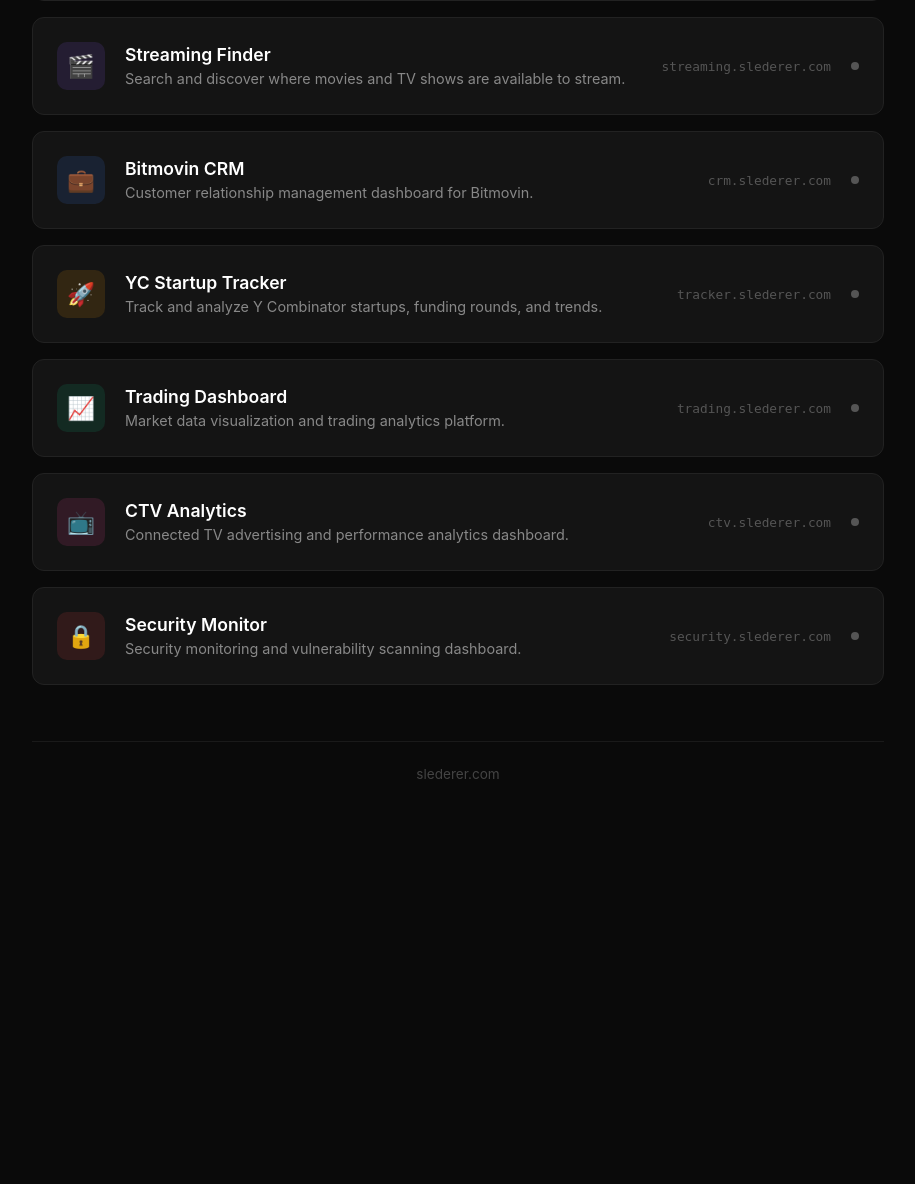
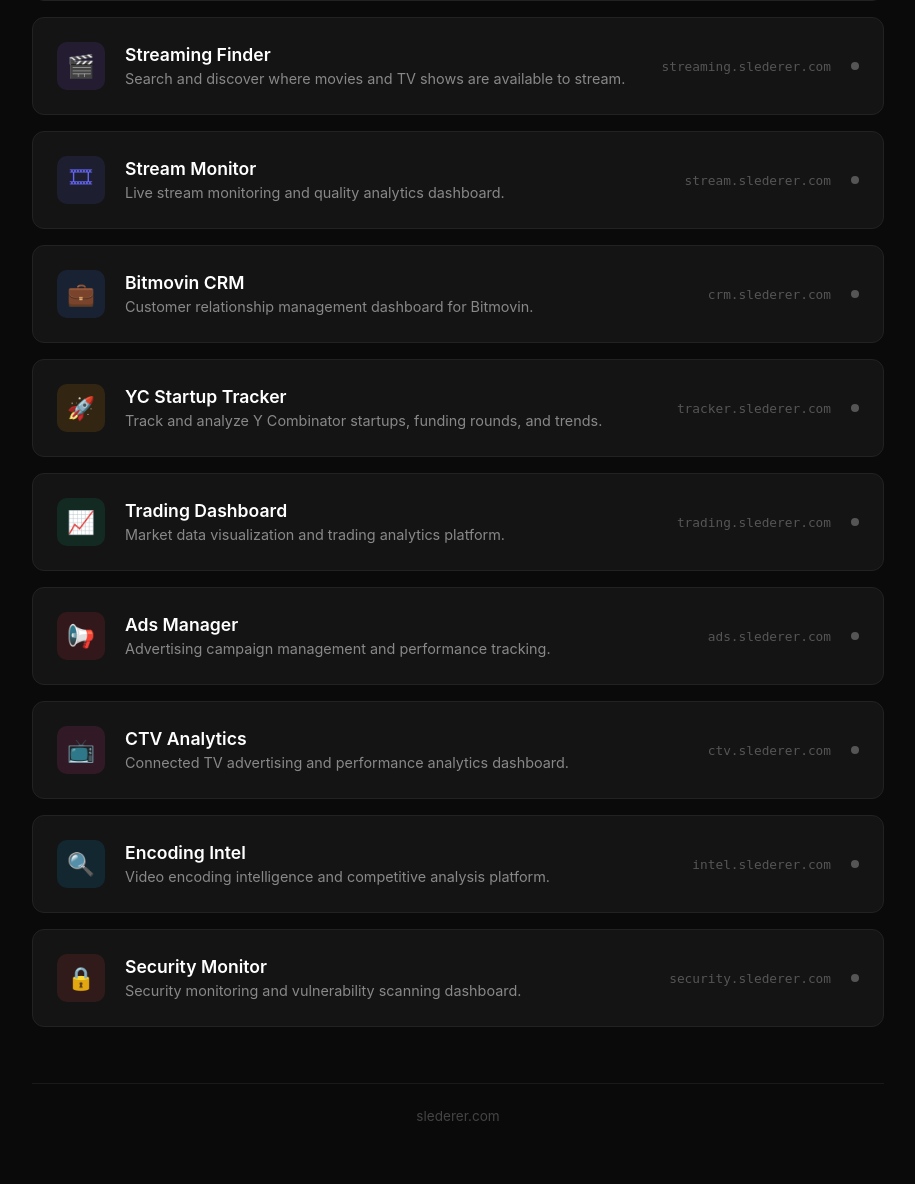
Before and after one commit to slederer/onlycat-tool, a FastAPI app: template templates/homepage.html in a window 1280 px wide. Shown: the part 305-1489 px from the top of the page, without its empty margins (182-1097 px from the left). Before the commit the page ends 1084 px from the top, so only its background shows below. Run offline with FastAPI, Linux system fonts and the light colour scheme; the template is opened without the code that fills it, so the values that code supplies are empty.

Commit message:
Update homepage with all 10 projects
Added: stream, ads, intel subdomains.

Co-Authored-By: Claude Opus 4.6 (1M context) <noreply@anthropic.com>

```diff
--- a/templates/homepage.html
+++ b/templates/homepage.html
@@ -171,7 +171,7 @@
                     <div class="project-desc">Real-time cat activity monitoring, analytics, trip tracking, and smart door controls for Oni.</div>
                 </div>
                 <span class="project-url">oni.slederer.com</span>
-                <div class="status" id="status-oni"></div>
+                <div class="status"></div>
             </a>
 
             <a href="https://streaming.slederer.com" class="project" data-host="streaming.slederer.com">
@@ -183,7 +183,19 @@
                     <div class="project-desc">Search and discover where movies and TV shows are available to stream.</div>
                 </div>
                 <span class="project-url">streaming.slederer.com</span>
-                <div class="status" id="status-streaming"></div>
+                <div class="status"></div>
+            </a>
+
+            <a href="https://stream.slederer.com" class="project" data-host="stream.slederer.com">
+                <div class="project-icon" style="background: #6366f122; color: #6366f1;">
+                    <span>&#127902;</span>
+                </div>
+                <div class="project-info">
+                    <div class="project-name">Stream Monitor</div>
+                    <div class="project-desc">Live stream monitoring and quality analytics dashboard.</div>
+                </div>
+                <span class="project-url">stream.slederer.com</span>
+                <div class="status"></div>
             </a>
 
             <a href="https://crm.slederer.com" class="project" data-host="crm.slederer.com">
@@ -195,7 +207,7 @@
                     <div class="project-desc">Customer relationship management dashboard for Bitmovin.</div>
                 </div>
                 <span class="project-url">crm.slederer.com</span>
-                <div class="status" id="status-crm"></div>
+                <div class="status"></div>
             </a>
 
             <a href="https://tracker.slederer.com" class="project" data-host="tracker.slederer.com">
@@ -207,7 +219,7 @@
                     <div class="project-desc">Track and analyze Y Combinator startups, funding rounds, and trends.</div>
                 </div>
                 <span class="project-url">tracker.slederer.com</span>
-                <div class="status" id="status-tracker"></div>
+                <div class="status"></div>
             </a>
 
             <a href="https://trading.slederer.com" class="project" data-host="trading.slederer.com">
@@ -219,7 +231,19 @@
                     <div class="project-desc">Market data visualization and trading analytics platform.</div>
                 </div>
                 <span class="project-url">trading.slederer.com</span>
-                <div class="status" id="status-trading"></div>
+                <div class="status"></div>
+            </a>
+
+            <a href="https://ads.slederer.com" class="project" data-host="ads.slederer.com">
+                <div class="project-icon" style="background: #f4364c22; color: #f4364c;">
+                    <span>&#128226;</span>
+                </div>
+                <div class="project-info">
+                    <div class="project-name">Ads Manager</div>
+                    <div class="project-desc">Advertising campaign management and performance tracking.</div>
+                </div>
+                <span class="project-url">ads.slederer.com</span>
+                <div class="status"></div>
             </a>
 
             <a href="https://ctv.slederer.com" class="project" data-host="ctv.slederer.com">
@@ -231,7 +255,19 @@
                     <div class="project-desc">Connected TV advertising and performance analytics dashboard.</div>
                 </div>
                 <span class="project-url">ctv.slederer.com</span>
-                <div class="status" id="status-ctv"></div>
+                <div class="status"></div>
+            </a>
+
+            <a href="https://intel.slederer.com" class="project" data-host="intel.slederer.com">
+                <div class="project-icon" style="background: #0ea5e922; color: #0ea5e9;">
+                    <span>&#128269;</span>
+                </div>
+                <div class="project-info">
+                    <div class="project-name">Encoding Intel</div>
+                    <div class="project-desc">Video encoding intelligence and competitive analysis platform.</div>
+                </div>
+                <span class="project-url">intel.slederer.com</span>
+                <div class="status"></div>
             </a>
 
             <a href="https://security.slederer.com" class="project" data-host="security.slederer.com">
@@ -243,7 +279,7 @@
                     <div class="project-desc">Security monitoring and vulnerability scanning dashboard.</div>
                 </div>
                 <span class="project-url">security.slederer.com</span>
-                <div class="status" id="status-security"></div>
+                <div class="status"></div>
             </a>
         </div>
 
```
